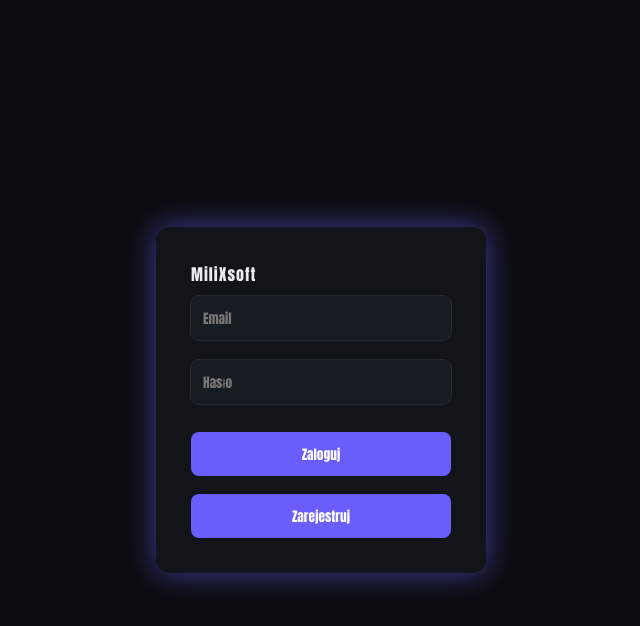
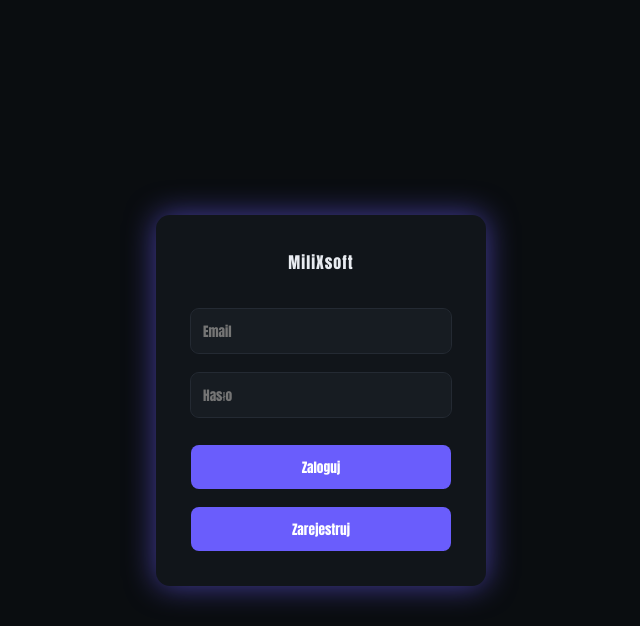
Before and after one commit to MiliXsoft/milixsoft.github.io, a PHP site: page / in a window 1280 px wide. Shown: the top 626 px of the page, without its empty margins (319-959 px from the left). Run offline with PHP 8.4, Linux system fonts and the light colour scheme; some libraries are stand-ins or nearby versions.

Commit message:
Update style.css

```diff
--- a/style.css
+++ b/style.css
@@ -33,7 +33,7 @@ body {
   box-shadow: 0 0 30px var(--accent-glow);
 }
 
-h2 {
+.title {
   text-align: center;
   margin-bottom: 25px;
   font-weight: 600;
```
